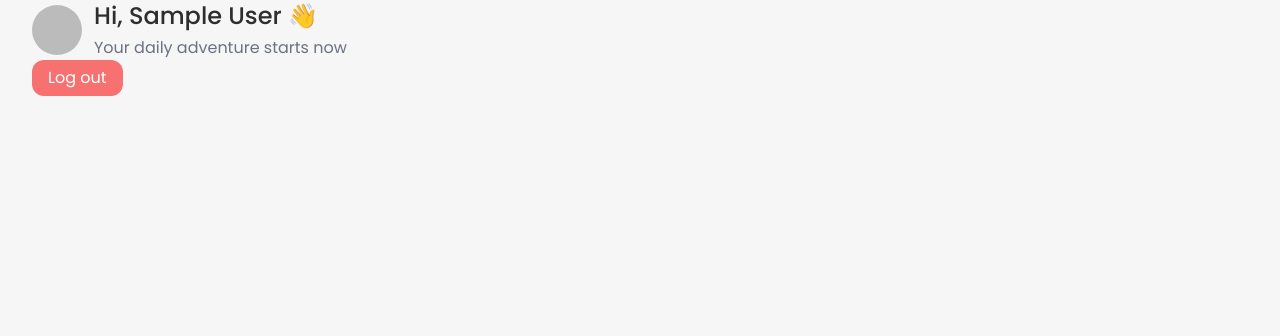
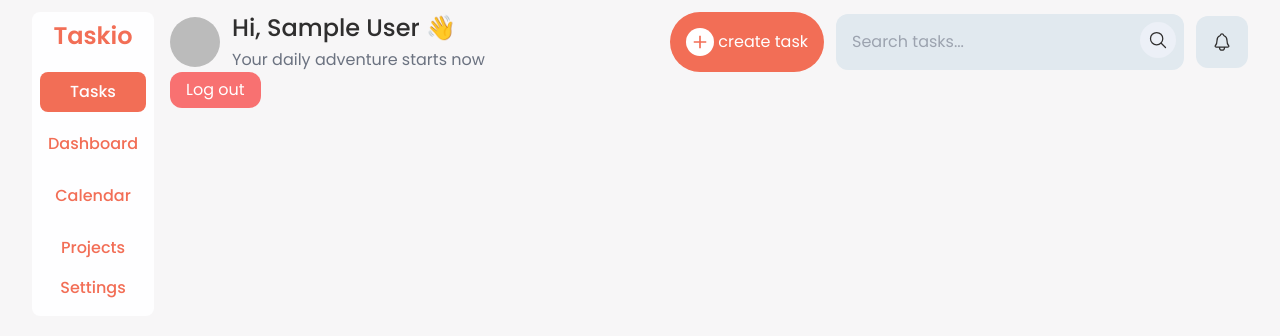
Before and after one commit to precious654/task-management-app, a Next.js app: page / in a window 1280 px wide. Shown: the top 336 px of the page. Built offline with nearby package versions, Linux system fonts and the light colour scheme; no server answers; sample sign-in values are in the browser's storage.

Commit message:
created sidebar and navbar

```diff
--- /dev/null
+++ b/app/(auth)/layout.tsx
@@ -0,0 +1,25 @@
+import { Poppins } from "next/font/google";
+import "../globals.css";
+
+const poppins = Poppins({
+  subsets: ["latin"],
+  display: "swap",
+  weight: ["100", "300", "400", "500", "600", "700"]
+});
+
+export const metadata = {
+  title: 'Sign In',
+  description: 'Login to your account',
+}
+
+export default function RootLayout({
+  children,
+}: {
+  children: React.ReactNode
+}) {
+  return (
+    <html lang="en">
+      <body className={`${poppins.className}`}>{children}</body>
+    </html>
+  )
+}
--- /dev/null
+++ b/app/(root)/dashboard/page.tsx
@@ -0,0 +1,8 @@
+import React from 'react'
+
+const Page = () => {
+    return (
+        <div>Page</div>
+    )
+}
+export default Page
--- a/app/layout.tsx
+++ b/app/(root)/layout.tsx
@@ -1,6 +1,8 @@
 import type { Metadata } from "next";
 import { Poppins } from "next/font/google";
-import "./globals.css";
+import "../globals.css";
+import Sidebar from "@/components/Sidebar";
+import Navbar from "@/components/Navbar";
 
 const poppins = Poppins({
     subsets: ["latin"],
@@ -11,7 +13,7 @@ const poppins = Poppins({
 
 export const metadata: Metadata = {
   title: "TaskManager",
-  description: "Keep track of your tasks",
+  description: "Keep track of your dashboard",
 };
 
 export default function RootLayout({
@@ -24,8 +26,12 @@ export default function RootLayout({
       <body
         className={`${poppins.className}`}
       >
-        <div className="containeer">
-            {children}
+        <div className="containeer py-3">
+            <div className="flex gap-4">
+                <Sidebar />
+                {children}
+                <Navbar />
+            </div>
         </div>
       </body>
     </html>
--- /dev/null
+++ b/app/(root)/page.tsx
@@ -0,0 +1,64 @@
+import {auth, signOut} from "@/auth";
+import {redirect} from "next/navigation";
+import Image from "next/image";
+import Link from "next/link";
+import Form from "next/form"
+import { IoMdAdd } from "react-icons/io";
+import { IoSearchOutline,IoNotificationsOutline } from "react-icons/io5";
+
+export default async function Home() {
+    const session = await auth();
+
+    if (!session) {
+        redirect("/auth/signIn");
+    }
+
+    return (
+        <main className="w-full">
+            <header className="flex justify-between">
+                <div className="flex items-center gap-3">
+                    <Image src={session?.user?.image ?? ""} alt="profile" width={50} height={20}
+                           className="rounded-full "/>
+                    <div className="flex flex-col gap-1">
+                        {session &&
+                            <p className="md:text-2xl text-xl font-medium">Hi, {session.user?.name} &#128075;</p>}
+                        <p className="text-gray-500">Your daily adventure starts now</p>
+                    </div>
+                </div>
+
+                <div className="hidden md:flex items-center gap-3">
+                    <button className="flex items-center gap-1 bg-[#f26e56] p-4 rounded-[2rem]">
+                        <Link href="/task" className="p-1 bg-[#FFFFFF] rounded-full">
+                            <IoMdAdd size={20} className="text-[#f26e56]"/>
+                        </Link>
+                        <Link href="/task" className="text-[#FFFFFF]">create task</Link>
+                    </button>
+
+                    <Form action="/" className="relative">
+                        <input type="text" defaultValue="" name="query" placeholder="Search tasks..." className="p-4 w-full rounded-xl outline-none bg-[#e1e9ef]"/>
+                        <div className="p-2 bg-[#ecf0f7] rounded-full absolute right-2 top-2">
+                            <IoSearchOutline size={20} />
+                        </div>
+                    </Form>
+
+                    <div className="p-4 bg-[#e1e9ef] rounded-xl">
+                        <IoNotificationsOutline size={20} />
+                    </div>
+                </div>
+            </header>
+            <form
+                action={async () => {
+                    "use server";
+                    await signOut();
+                }}
+            >
+                <button
+                    type="submit"
+                    className="py-1.5 px-4 rounded-xl bg-red-400 text-[#FFFFFF]"
+                >
+                    Log out
+                </button>
+            </form>
+        </main>
+    );
+}
--- a/app/globals.css
+++ b/app/globals.css
@@ -22,3 +22,11 @@ body {
 .form-input {
   @apply p-4 border-2 border-[#7b7a7b] rounded-xl shadow shadow-[#010100] outline-none
 }
+
+.sidebar-link {
+  @apply hover:bg-[#f26e56] hover:text-[#fefeff] w-full text-center p-2 font-medium rounded-lg
+}
+
+.sidebar-link-active {
+  @apply text-[#fefeff] bg-[#f26e56] w-full text-center p-2 font-medium rounded-lg
+}
--- a/app/page.tsx
+++ /dev/null
@@ -1,37 +0,0 @@
-import {auth, signOut} from "@/auth";
-import {redirect} from "next/navigation";
-import Image from "next/image";
-
-export default async function Home() {
-    const session = await auth();
-
-    if (!session) {
-        redirect("/auth/signIn");
-    }
-
-    return (
-        <main>
-            <div className="flex items-center gap-3">
-                <Image src={session?.user?.image ?? ""} alt="profile" width={50} height={20}
-                       className="rounded-full "/>
-                <div className="flex flex-col gap-1">
-                    {session && <p className="md:text-2xl text-xl font-medium">Hi, {session.user?.name} &#128075;</p>}
-                    <p className="text-gray-500">Your daily adventure starts now</p>
-                </div>
-            </div>
-            <form
-                action={async () => {
-                    "use server";
-                    await signOut();
-                }}
-            >
-                <button
-                    type="submit"
-                    className="py-1.5 px-4 rounded-xl bg-red-400 text-[#FFFFFF]"
-                >
-                    Log out
-                </button>
-            </form>
-        </main>
-    );
-}
--- /dev/null
+++ b/components/Navbar.tsx
@@ -0,0 +1,46 @@
+"use client"
+
+import React from 'react'
+import { GoHome } from "react-icons/go";
+import { IoCalendarClearOutline, IoPersonOutline } from "react-icons/io5";
+import { IoMdAdd } from "react-icons/io";
+import { MdOutlineTask } from "react-icons/md";
+import Link from "next/link";
+import { usePathname } from "next/navigation";
+
+const Navbar = () => {
+    const pathname = usePathname();
+
+    return (
+        <nav className="p-3 bg-[#fefeff] text-[#f7a696] w-full rounded-lg fixed bottom-1 md:hidden">
+            <ul className="flex items-center w-full justify-between">
+                <li>
+                    <Link href="/" className={`${pathname === "/" ? "text-[#f26e56]" : ""}`}>
+                        <GoHome size={20} />
+                    </Link>
+                </li>
+                <li>
+                    <Link href="/" className={`${pathname.includes("calendar") ? "text-[#f26e56]" : ""}`}>
+                        <IoCalendarClearOutline size={20} />
+                    </Link>
+                </li>
+                <li className={`${pathname.includes("task") ? "bg-[#f26e56]" : ""} p-2 rounded-full bg-[#f7a696]`}>
+                    <Link href="/" className={`${pathname.includes("task") ? "text-[#f26e56]" : ""}`}>
+                        <IoMdAdd size={26} className="text-[#FFFFFF]" />
+                    </Link>
+                </li>
+                <li>
+                    <Link href="/" className={`${pathname.includes("projects") ? "text-[#f26e56]" : ""}`}>
+                        <MdOutlineTask size={20} />
+                    </Link>
+                </li>
+                <li>
+                    <Link href="/" className={`${pathname.includes("profile") ? "text-[#f26e56]" : ""}`}>
+                        <IoPersonOutline size={20} />
+                    </Link>
+                </li>
+            </ul>
+        </nav>
+    )
+}
+export default Navbar
--- /dev/null
+++ b/components/Sidebar.tsx
@@ -0,0 +1,33 @@
+"use client"
+
+import React from 'react'
+import Link from "next/link"
+import { usePathname } from "next/navigation";
+
+const Sidebar = () => {
+    const pathName = usePathname();
+
+    return (
+        <nav className="p-2 bg-[#fefeff] text-[#f26e56] md:flex flex-col rounded-lg justify-between hidden">
+            <div className="flex flex-col gap-5">
+                <Link href="/" className="text-2xl text-center font-semibold">Taskio</Link>
+                <ul className="flex flex-col gap-3">
+                    <li className={`${pathName == "/" ? "sidebar-link-active": "sidebar-link"}`}>
+                        <Link href="/">Tasks</Link>
+                    </li>
+                    <li className={`${pathName.includes("dashboard") ? "sidebar-link-active": "sidebar-link"}`}>
+                        <Link href="/dashboard">Dashboard</Link>
+                    </li>
+                    <li className={`${pathName.includes("calendar") ? "sidebar-link-active": "sidebar-link"}`}>
+                        <Link href="/calendar">Calendar</Link>
+                    </li>
+                    <li className={`${pathName.includes("projects") ? "sidebar-link-active": "sidebar-link"}`}>
+                        <Link href="/projects">Projects</Link>
+                    </li>
+                </ul>
+            </div>
+            <Link href="/settings" className={`${pathName.includes("settings") ? "sidebar-link-active": "sidebar-link"}`}>Settings</Link>
+        </nav>
+    )
+}
+export default Sidebar
```
